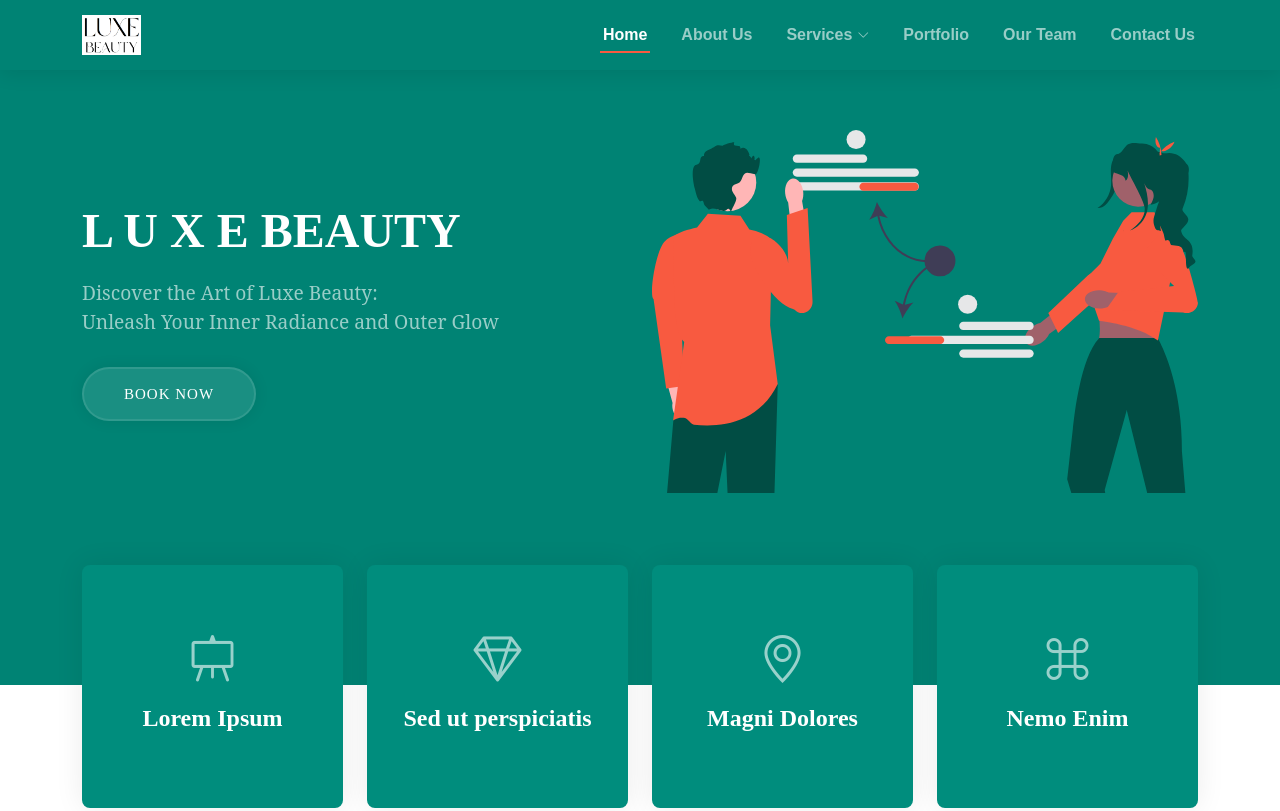
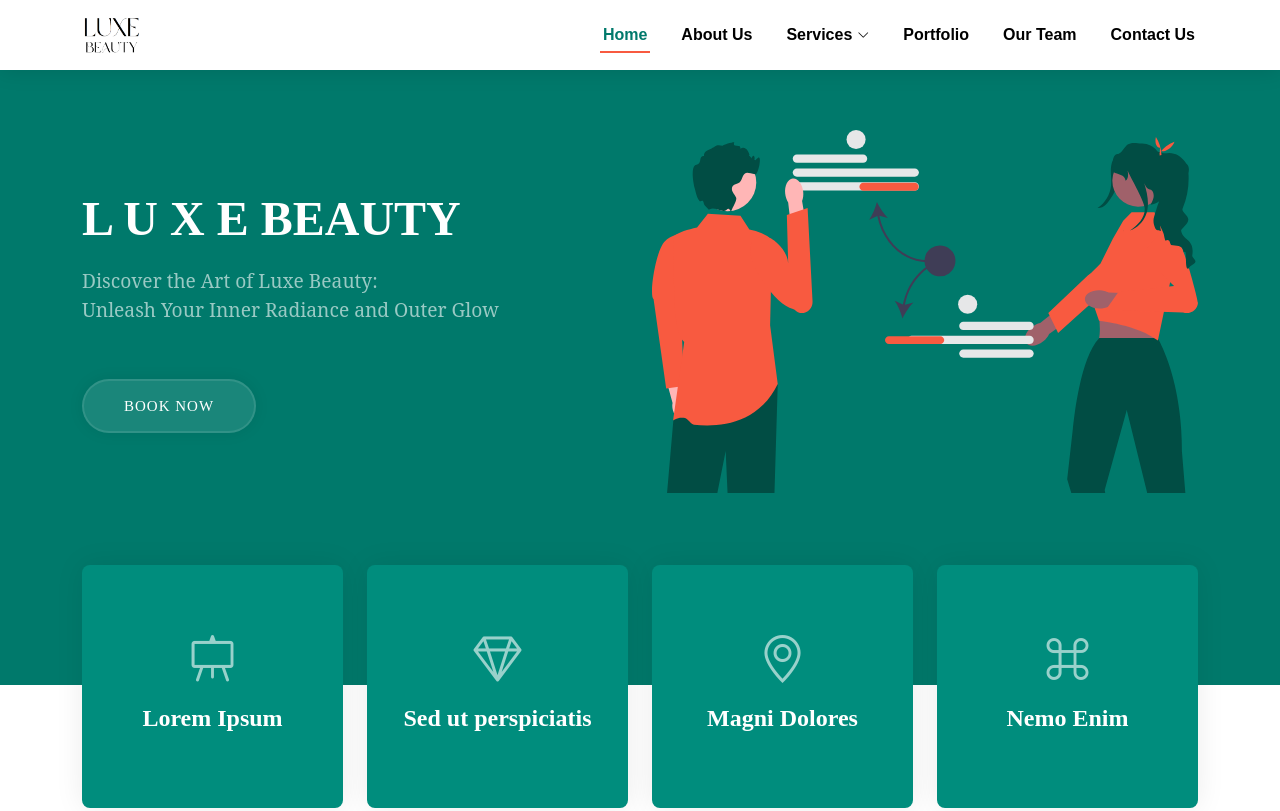
Before and after one commit to graceK-10/luxe-beauty-website, a plain HTML site: page index.html in a window 1280 px wide. Shown: the top 811 px of the page. Drawn offline with Linux system fonts and the light colour scheme.

Commit message:
header styling

```diff
--- a/assets/css/style.css
+++ b/assets/css/style.css
@@ -20,7 +20,7 @@
 /* Colors */
 :root {
   --color-default: #222222;
-  --color-primary: #008374;
+  --color-primary: #00796b;
   --color-secondary: #f85a40;
 }
 
@@ -293,7 +293,7 @@
   transition: all 0.5s;
   z-index: 997;
   height: 90px;
-  background-color: var(--color-primary);
+  background-color: #fff;
 }
 
 .header.sticked {
@@ -361,7 +361,7 @@
     font-family: var(--font-secondary);
     font-size: 16px;
     font-weight: 600;
-    color: rgba(255, 255, 255, 0.6);
+    color: #000;
     white-space: nowrap;
     transition: 0.3s;
     position: relative;
@@ -398,7 +398,7 @@
   .navbar .active,
   .navbar .active:focus,
   .navbar li:hover>a {
-    color: #fff;
+    color: #00796b;
   }
 
   .navbar .dropdown ul {
@@ -2670,4 +2670,5 @@
 .hero_paragraph{
   font-family: Noto Serif;
   font-size: 120%;
-}
+  font-weight: bold
+}
--- a/index.html
+++ b/index.html
@@ -92,7 +92,7 @@
         <div class="col-lg-6 order-2 order-lg-1 d-flex flex-column justify-content-center text-center text-lg-start">
           <h2>L U X E <span>BEAUTY</span></h2>
           <p class="hero_paragraph">Discover the Art of Luxe Beauty: <br>Unleash Your Inner Radiance and Outer Glow</p>
-          <div class="d-flex justify-content-center justify-content-lg-start">
+          <div class="d-flex justify-content-center justify-content-lg-start mt-4">
             <a href="#contact" class="btn-get-started">BOOK NOW</a>
           </div>
         </div>
```
